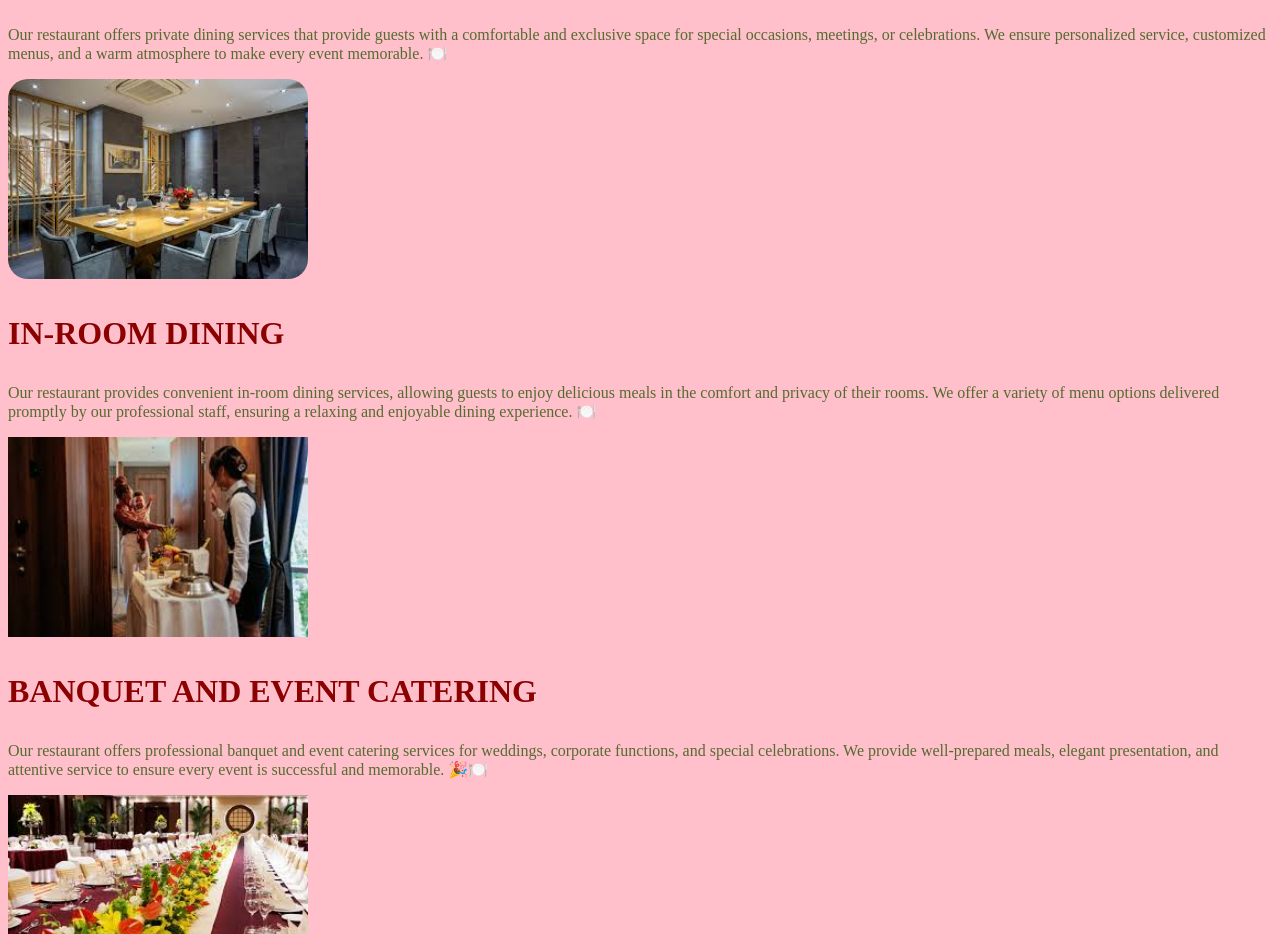
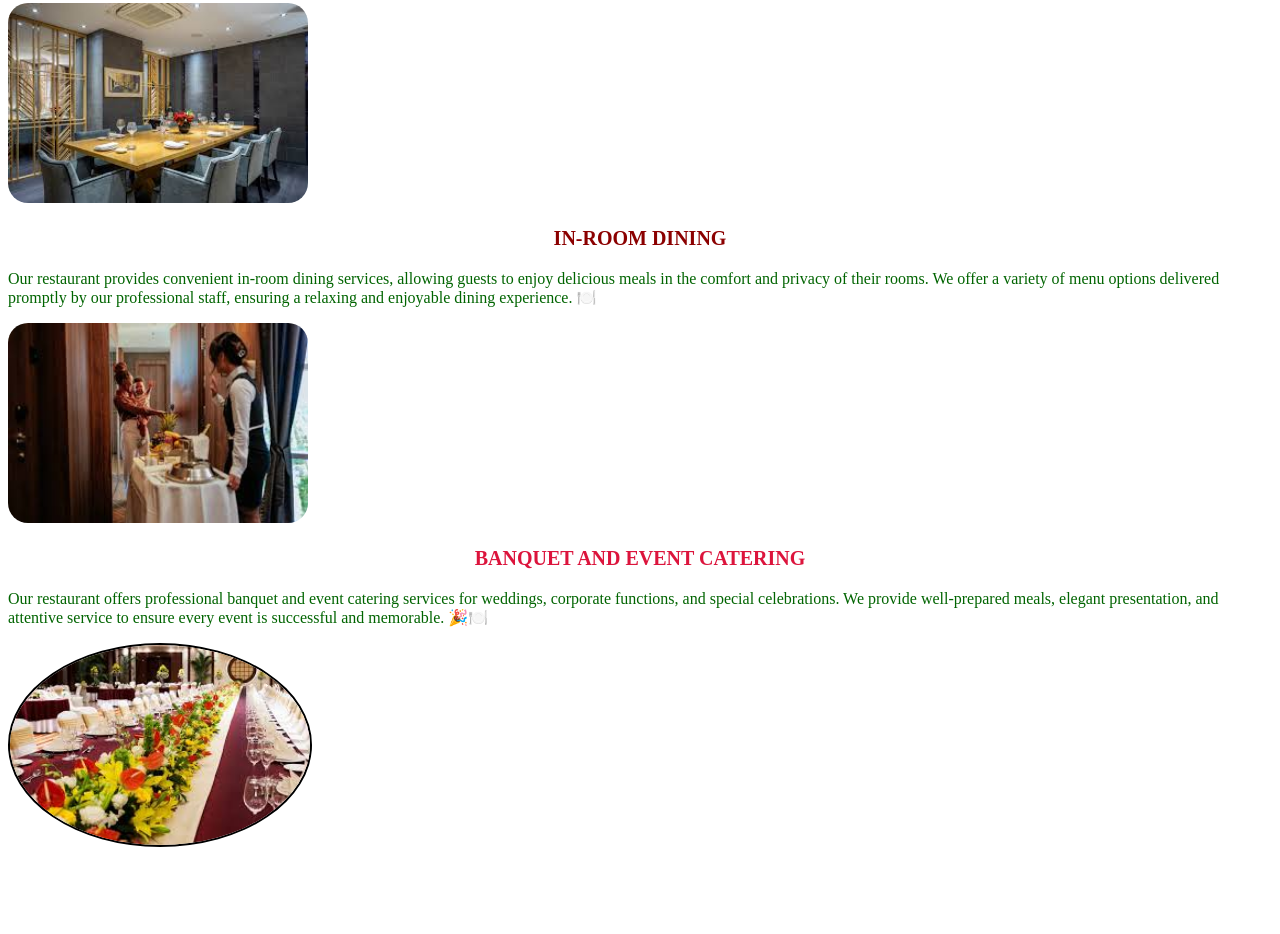
Before and after one commit to giftshiza5-cmd/Karibu-restaurant, a plain HTML site: page services.html in a window 1280 px wide. Shown: the part 774-1708 px from the top of the page. After the commit the page ends 1633 px from the top, so only its background shows below. Drawn offline with Linux system fonts and the light colour scheme.

Commit message:
third commit

```diff
--- /dev/null
+++ b/mystyle.css
@@ -0,0 +1,9 @@
+.yellow{
+    color: crimson;
+}
+.green{
+    color:darkred;
+}
+p,ol{
+    color:darkgreen;
+}
--- a/services.html
+++ b/services.html
@@ -4,9 +4,10 @@
     <meta charset="UTF-8">
     <meta name="viewport" content="width=device-width, initial-scale=1.0">
     <title>SERVICES</title>
+    <link rel="stylesheet" href="style.css">
+    <link rel="stylesheet" href="mystyle.css">
 </head>
 <body>
-    <link rel="stylesheet" href="style.css">
    <h1 class="underline">KARIBU RESTAURANT SERVICES</h1>
     <p><i>Karibu Restaurant</i> offers a variety of services</p>.This is a list of
    a number of them;
@@ -18,25 +19,25 @@
     <li>Lounge and bar service</li>
     <li>Personalized Guest Service</li>
    </ol>
-    <h3>FINE DINING SERVICE</h3>
+    <h3 class="green">FINE DINING SERVICE</h3>
     <P>We have highly professional chefs preparing quality meals for our guests.
     The meals are offered at fair prices.
     </P>
     <img src="cuisine.jpg" alt=""; width="300"; height="200" class="menu-image">
-    <h3>PRIVATE DINING SERVICES</h3>
+    <h3 class="yellow">PRIVATE DINING SERVICES</h3>
     <p>Our restaurant offers private dining services that provide guests with a comfortable and exclusive space for special occasions, meetings, or celebrations.
         We ensure personalized service, customized menus, and a warm atmosphere to make every event memorable. 🍽️
     </p>
     <img src="dining.jpg" alt="" width="300" height="200" class="dining-image">
-    <h3>IN-ROOM DINING</h3>
+    <h3 class="green">IN-ROOM DINING</h3>
     <p>Our restaurant provides convenient in-room dining services, allowing guests to enjoy delicious meals in the comfort and privacy of their rooms.
          We offer a variety of menu options delivered promptly by our professional staff, ensuring a relaxing and enjoyable dining experience. 🍽️
     </p>
-    <img src="room.jpg" alt="" width="300" height="200">
-    <h3>BANQUET AND EVENT CATERING</h3>
+    <img src="room.jpg" alt="" width="300" height="200" class="room-image">
+    <h3 class="yellow">BANQUET AND EVENT CATERING</h3>
     <P>Our restaurant offers professional banquet and event catering services for weddings, corporate functions, and special celebrations.
          We provide well-prepared meals, elegant presentation, and attentive service to ensure every event is successful and memorable. 🎉🍽️
     </P>
-    <img src="event.jpg" alt="" width="300" height="200">
+    <img src="event.jpg" alt="" width="300" height="200" class="event-image">
 </body>
 </html>
--- a/style.css
+++ b/style.css
@@ -1,9 +1,10 @@
 body{
-    background-color: pink;}
-    h3{color: darkred;
-    font-size: xx-large;
-    font-weight: 600;}
-    h1{color: darkgreen;}
+    background-color: #ffffff;}
+    h3{
+    font-size: 20px;
+    font-weight: 600;
+     text-align: center;}
+    h1{color: darkred;}
 
     p{color: darkolivegreen;}
     .underline{
@@ -20,3 +21,14 @@ body{
         height: 200px;
         border-radius: 20px;
     }
+    .room-image{
+        width: 300px;
+        height: 200px ;
+        border-radius: 20px;
+    }
+    .event-image{
+        width: 300px;
+        height: 200px;
+        border-radius: 50%;
+        border: 2px solid black;
+    }
```
Also changed, not shown: index.html (+24 -9 lines).
